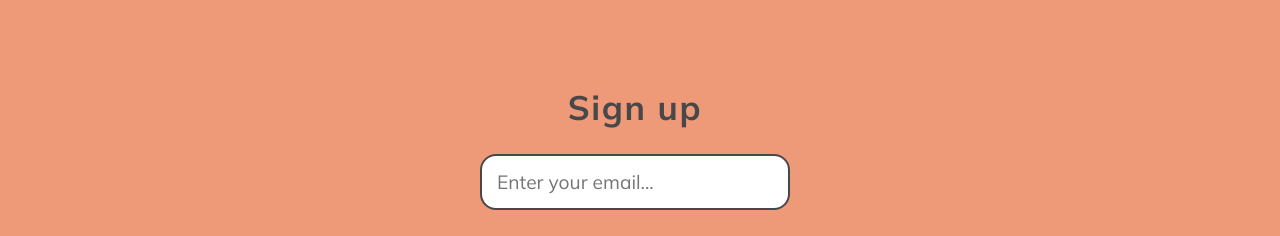
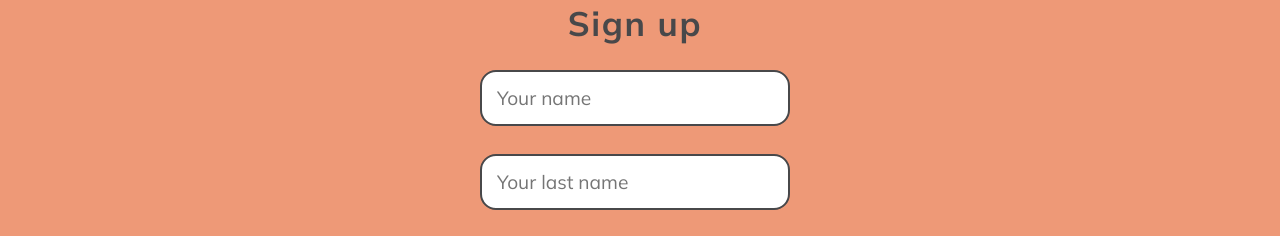
Before and after one commit to akatimer/eCommerceApplication, a React (Vite) app: page /reg in a window 1280 px wide. Shown: the part 475-711 px from the top of the page. Built offline with nearby package versions, Linux system fonts and the light colour scheme.

Commit message:
feat: add name and lastName input

```diff
--- /dev/null
+++ b/src/components/LastNameInput/LastNameInput.tsx
@@ -0,0 +1,47 @@
+import React, { useState, ChangeEvent } from 'react';
+import isNameValid from '../../utils/validationFunctions/isNameValid';
+import LogInInput from '../LogInInput/LogInInput';
+
+const LastNameInput: React.FC = () => {
+  const colors = {
+    validColor: 'green',
+    invalidColor: 'red',
+  };
+
+  const nameMessages = {
+    valid: 'Thank you',
+    invalid: 'Please enter your last name',
+  };
+
+  const [nameMessage, setNameMessage] = useState('');
+  const [nameMessageColor, setNameMessageColor] = useState('');
+
+  function nameHandler(event: ChangeEvent<HTMLInputElement>): void {
+    const name = event.target.value;
+    if (isNameValid(name)) {
+      setNameMessage(nameMessages.valid);
+      setNameMessageColor(colors.validColor);
+    } else {
+      setNameMessage(nameMessages.invalid);
+      setNameMessageColor(colors.invalidColor);
+    }
+  }
+
+  return (
+    <>
+      <div className="validation-message" style={{ color: nameMessageColor }}>
+        {nameMessage}
+      </div>
+      <div className="input-wrapper">
+        <LogInInput
+          className="input-form"
+          type="text"
+          placeholder="Your last name"
+          onChange={nameHandler}
+        />
+      </div>
+    </>
+  );
+};
+
+export default LastNameInput;
--- /dev/null
+++ b/src/components/NameInput/NameInput.tsx
@@ -0,0 +1,47 @@
+import React, { useState, ChangeEvent } from 'react';
+import isNameValid from '../../utils/validationFunctions/isNameValid';
+import LogInInput from '../LogInInput/LogInInput';
+
+const NameInput: React.FC = () => {
+  const colors = {
+    validColor: 'green',
+    invalidColor: 'red',
+  };
+
+  const nameMessages = {
+    valid: 'Thank you',
+    invalid: 'Please enter your name',
+  };
+
+  const [nameMessage, setNameMessage] = useState('');
+  const [nameMessageColor, setNameMessageColor] = useState('');
+
+  function nameHandler(event: ChangeEvent<HTMLInputElement>): void {
+    const name = event.target.value;
+    if (isNameValid(name)) {
+      setNameMessage(nameMessages.valid);
+      setNameMessageColor(colors.validColor);
+    } else {
+      setNameMessage(nameMessages.invalid);
+      setNameMessageColor(colors.invalidColor);
+    }
+  }
+
+  return (
+    <>
+      <div className="validation-message" style={{ color: nameMessageColor }}>
+        {nameMessage}
+      </div>
+      <div className="input-wrapper">
+        <LogInInput
+          className="input-form"
+          type="text"
+          placeholder="Your name"
+          onChange={nameHandler}
+        />
+      </div>
+    </>
+  );
+};
+
+export default NameInput;
--- a/src/components/Registration/Registration.tsx
+++ b/src/components/Registration/Registration.tsx
@@ -3,6 +3,8 @@ import './Registration.css';
 import Button from '../Button/Button';
 import PasswordInput from '../PasswordInput/PasswordInput';
 import EmailInput from '../EmailInput/EmailInput';
+import NameInput from '../NameInput/NameInput';
+import LastNameInput from '../LastNameInput/LastNameInput';
 
 const Registration: React.FC = () => {
   return (
@@ -10,6 +12,8 @@ const Registration: React.FC = () => {
       <div className="form-wrapper">
         <form className="auth-form reg-form" onSubmit={(e): void => e.preventDefault()}>
           <h1 className="form-title">Sign up</h1>
+          <NameInput />
+          <LastNameInput />
           <EmailInput />
           <PasswordInput />
           <Button
```
